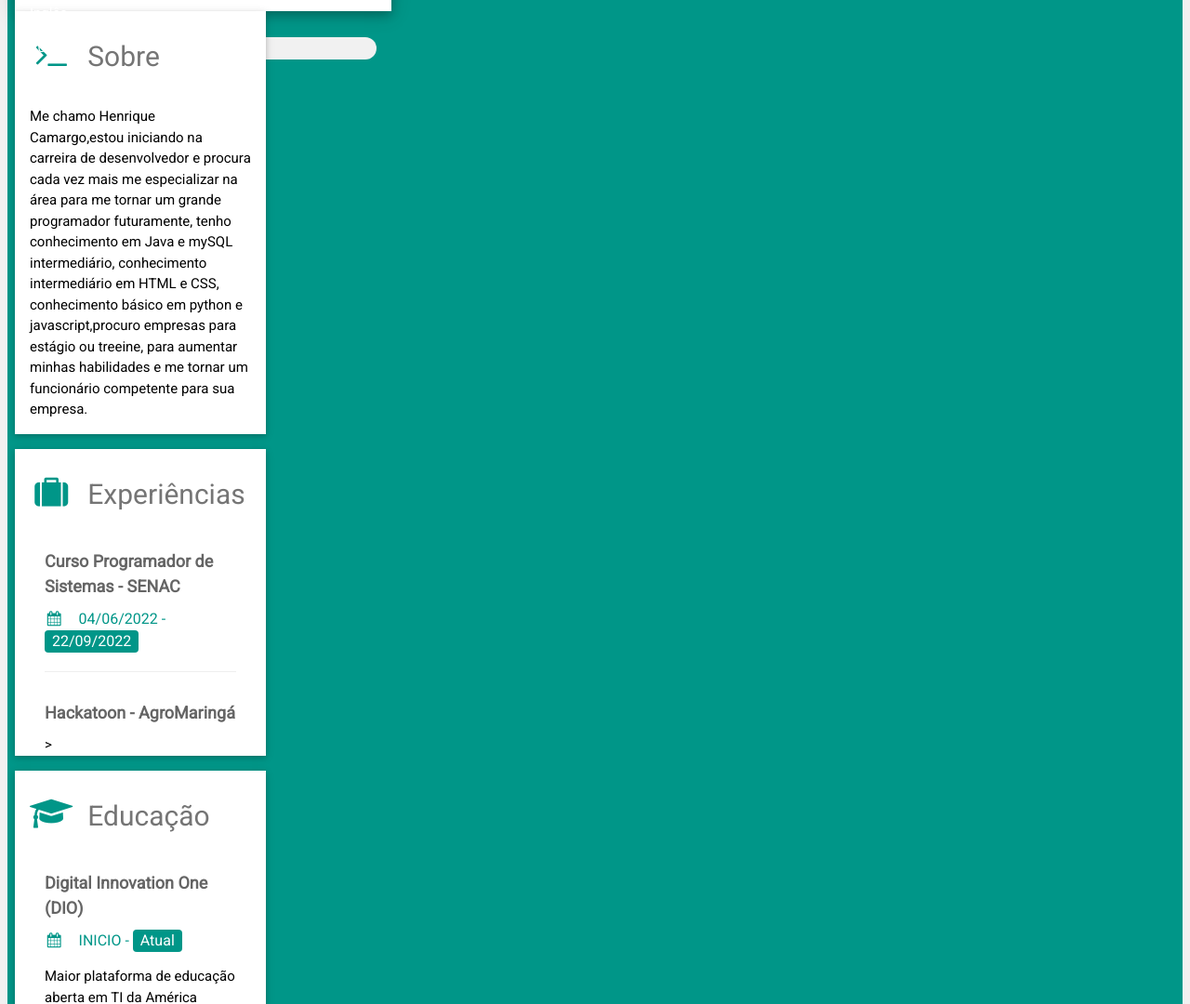
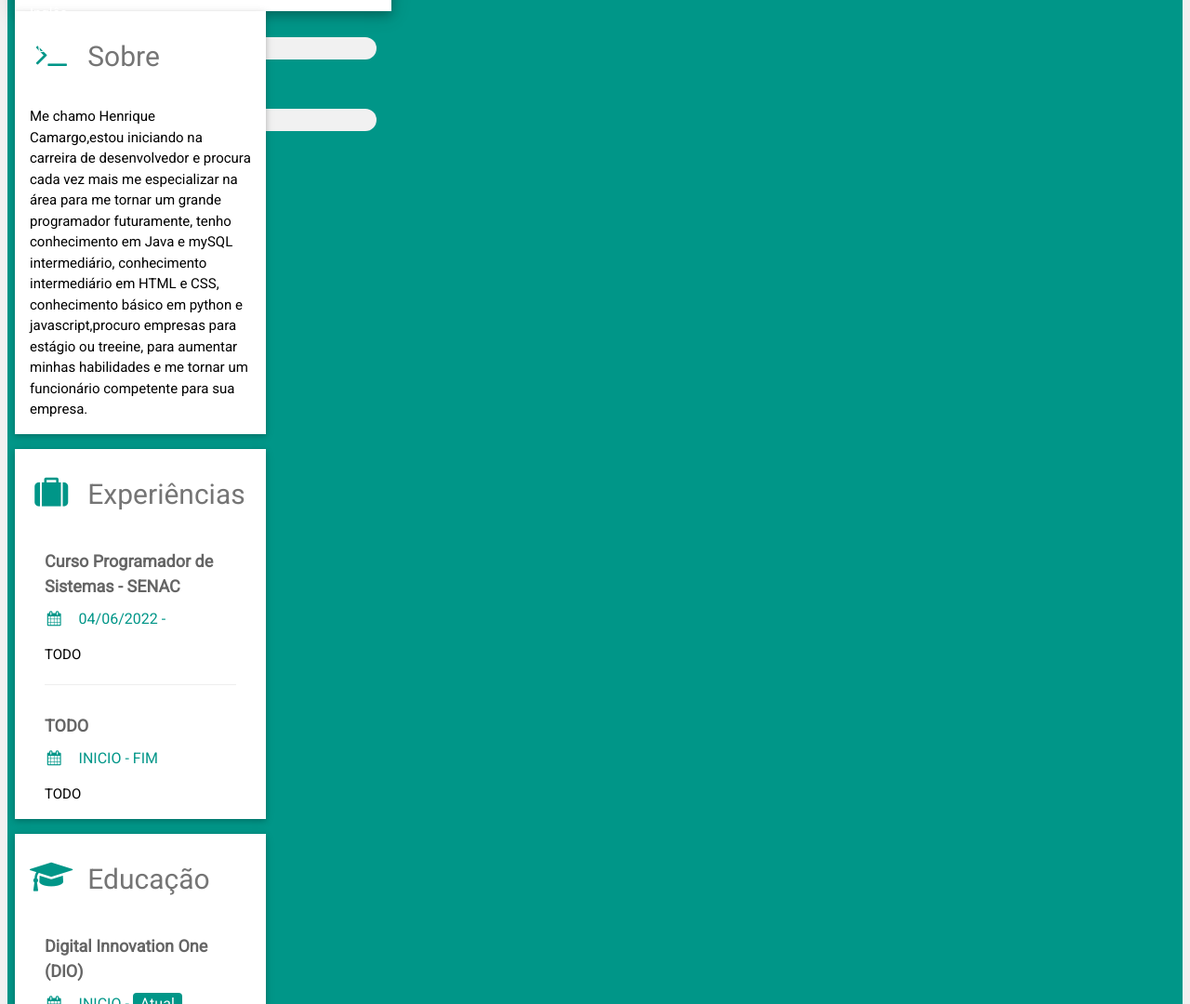
Before and after one commit to JojoRique/Curriculo-Online, a plain HTML site: page index.html in a window 1280 px wide. Shown: the part 743-1823 px from the top of the page at 93% size. Drawn offline with nearby package versions, Linux system fonts and the light colour scheme.

Commit message:
novo commit

```diff
--- a/index.html
+++ b/index.html
@@ -74,6 +74,11 @@
               <div class="w3-light-grey w3-round-xlarge">
                 <div class="w3-round-xlarge w3-teal" style="height:24px;width:30%"> 30%</div>
               </div>
+              <p>TODO</p>
+              <div class="w3-light-grey w3-round-xlarge">
+                <div class="w3-round-xlarge w3-teal" style="height:24px;width:50%"></div>
+              </div>
+              <br>
             </div>
           </div><br>
 
@@ -95,11 +100,14 @@
             </h2>
             <div class="w3-container">
               <h5 class="w3-opacity"><b> Curso Programador de Sistemas - SENAC</b></h5>
-              <h6 class="w3-text-teal"><i class="fa fa-calendar fa-fw w3-margin-right"></i>04/06/2022 - <span class="w3-tag w3-teal w3-round">22/09/2022</span></h6>
+              <h6 class="w3-text-teal"><i class="fa fa-calendar fa-fw w3-margin-right"></i>04/06/2022 - <span class="w3-tag w3-teal w3-round"></span></h6>
+              <p>TODO</p>
               <hr>
             </div>
             <div class="w3-container">
-              <h5 class="w3-opacity"><b>Hackatoon - AgroMaringá</b></h5>>
+              <h5 class="w3-opacity"><b>TODO</b></h5>
+              <h6 class="w3-text-teal"><i class="fa fa-calendar fa-fw w3-margin-right"></i>INICIO - FIM</h6>
+              <p>TODO</p>
             </div>
           </div>
 
```
